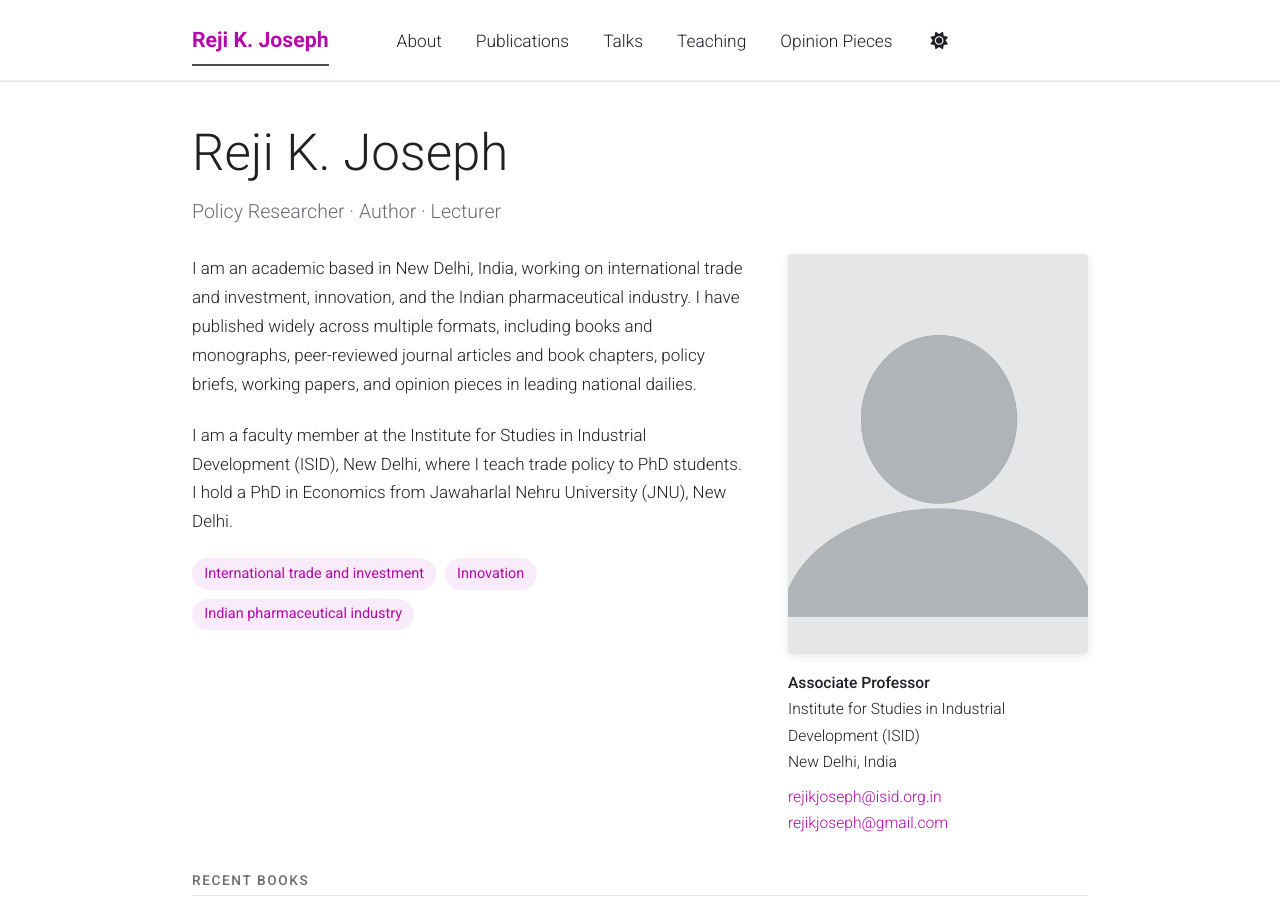
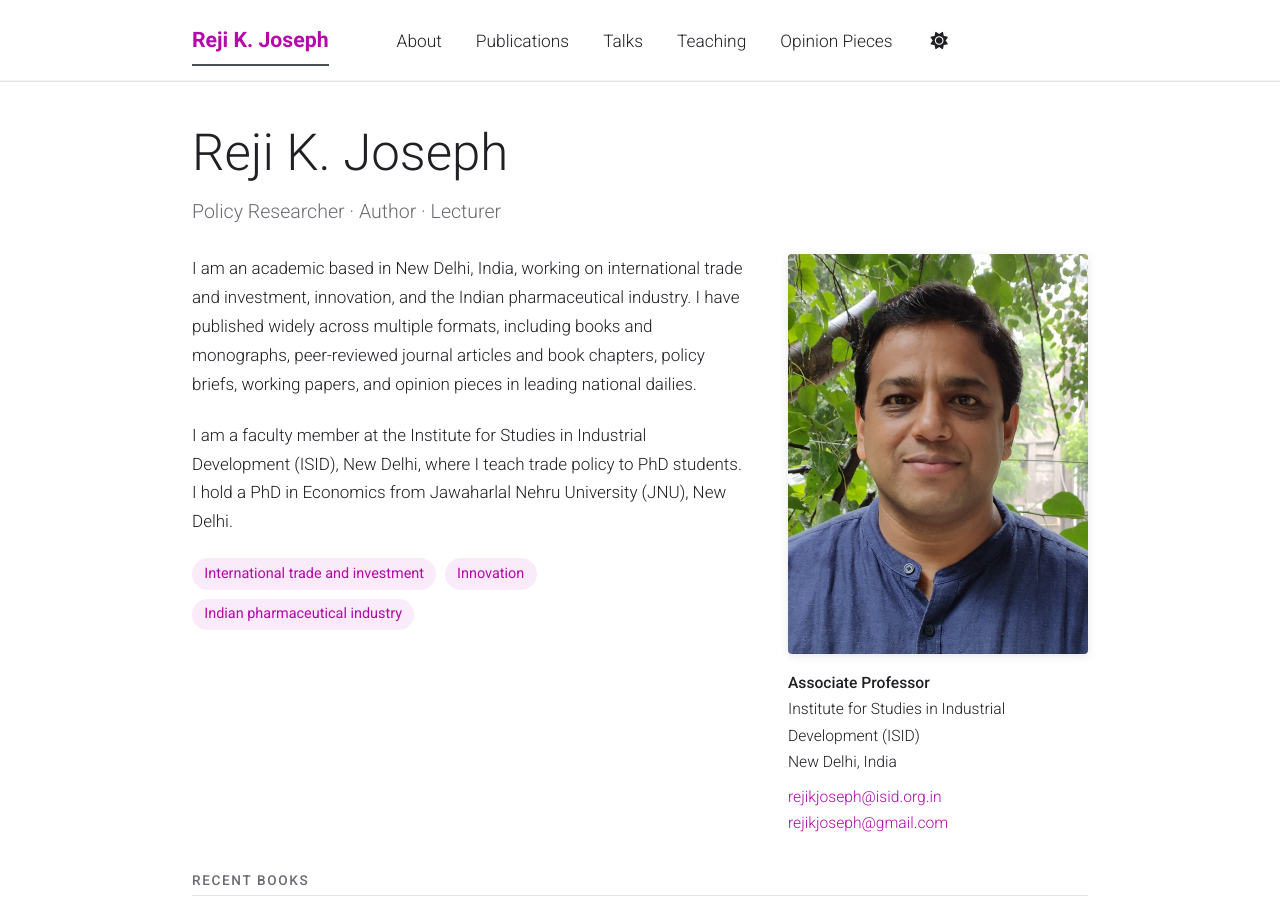
Before and after one commit to rejikjoseph/rejikjoseph.github.io, a Jekyll site: the page built from _pages/about.md, in a window 1280 px wide and 900 px high. Built offline with Jekyll 4.4.1, drawn with Linux system fonts in a browser that asks for light colours; a style sheet for code colours, icons or effects is not loaded.

Commit message:
Add profile photo

```diff
--- a/_config.yml
+++ b/_config.yml
@@ -23,7 +23,7 @@ repository               : "rejikjoseph/rejikjoseph.github.io"
 #               Additional customization can be done by editing /_includes/author-profile.html
 author:
   # Biographic information
-  avatar           : "profile.png"
+  avatar           : "reji-joseph.jpg"
   name             : "Reji K. Joseph"
   pronouns         : # example: "she/her"
   bio              : "Policy Researcher | Author | Lecturer"
--- a/_pages/about.md
+++ b/_pages/about.md
@@ -14,7 +14,7 @@ redirect_from:
 
 <div class="about-grid">
   <aside class="about-card">
-    <img class="about-photo" src="/images/profile.png" alt="Reji K. Joseph">
+    <img class="about-photo" src="/images/reji-joseph.jpg" alt="Reji K. Joseph">
     <div class="about-details">
       <p class="about-designation">Associate Professor</p>
       <p>Institute for Studies in Industrial Development (ISID)</p>
```
Also changed, not shown: images/reji-joseph.jpg (added).
